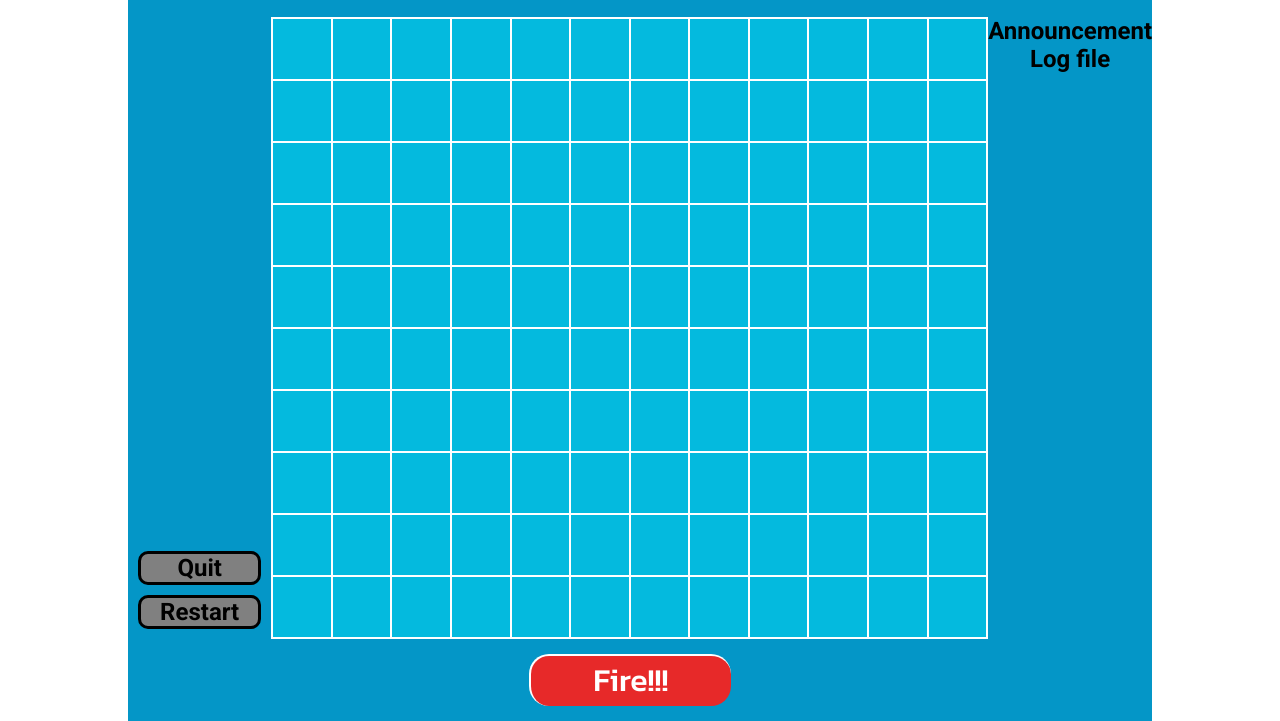
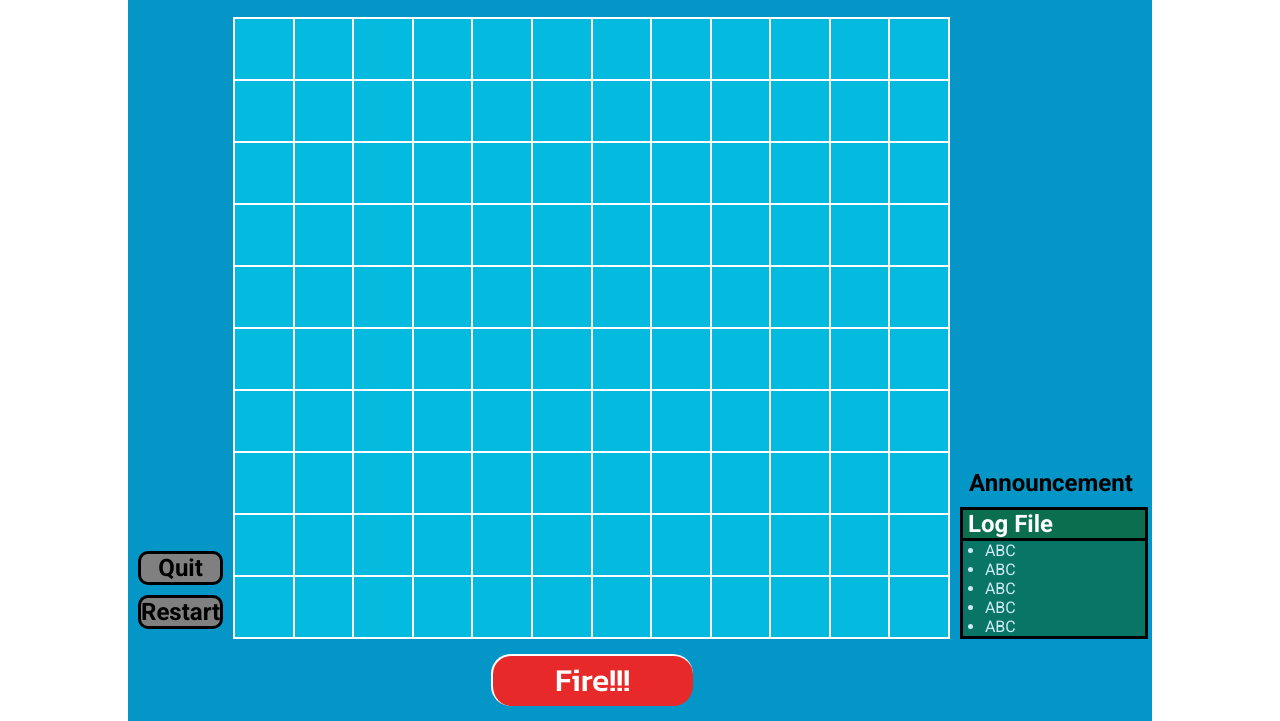
Before and after one commit to KhoaDinhNguyen/BattleShip, a plain HTML site: page gamePlay.html in a window 1280 px wide. Shown: the part 111-832 px from the top of the page. Drawn offline with Linux system fonts and the light colour scheme; a web font is replaced by a local one.

Commit message:
feat: add log file feature

```diff
--- a/gamePlay.html
+++ b/gamePlay.html
@@ -28,7 +28,7 @@
     <main>
       <h1>Battleship</h1>
       <div id="board">
-        <table>
+        <table class="playboard">
           <tr>
             <td></td>
             <td></td>
@@ -179,8 +179,15 @@
           <div>
             <h2>Announcement</h2>
           </div>
-          <div>
-            <h2>Log file</h2>
+          <div class="logfile">
+            <h2>Log File</h2>
+            <ul>
+              <li><p>ABC</p></li>
+              <li><p>ABC</p></li>
+              <li><p>ABC</p></li>
+              <li><p>ABC</p></li>
+              <li><p>ABC</p></li>
+            </ul>
           </div>
         </div>
       </div>
--- a/source/css/gamePlay.css
+++ b/source/css/gamePlay.css
@@ -59,27 +59,27 @@ h1 {
 #board {
     display: grid;
     margin: 0 auto;
-    grid-template-columns: 1fr 70% 1fr;
+    grid-template-columns: 1fr 70% 3fr;
     grid-template-rows: auto auto;
 }
 
-#board #interact {
+#interact {
     grid-column: 1 / span 1;
     grid-row: 1 / span 1;
 }
 
-#board #console{
+#console{
     grid-column: 3 / span 1;
     grid-row: 1 / span 1;
 }
 
 /*============================= table ======================= */
-#board table {
+table.playboard {
     border-collapse: collapse;
     background-color: #04bade;
 }
 
-#board table td {
+table.playboard td {
     grid-column: 2 / span 1;
     grid-row: 1 / span 1;
     border: white solid 2px;
@@ -87,12 +87,12 @@ h1 {
     height: 60px;
 }
 
-#board table td:hover {
+table.playboard td:hover {
     background-color: #55e2e9;
 }
 
 /*============================= fire button ======================= */
-#board #fire{
+#fire{
     grid-column: 2 / span 1;
     grid-row: 2 / span 1;
     height: 50px;
@@ -110,7 +110,7 @@ h1 {
     cursor: default;
 }
 
-#board #fire:active {
+#fire:active {
     box-shadow: 5px 5px #E72929;
     border-right: white;
     border-bottom: white;
@@ -136,3 +136,40 @@ h1 {
 #interact .quit:active, #interact .restart:active {
     box-shadow: 5px 5px gray;
 }
+
+#console {
+    display: flex;
+    flex-direction: column;
+    justify-content: flex-end;
+}
+
+.logfile {
+    border-collapse: collapse;
+    border: 3px solid black;
+    margin: 10px;
+    margin-bottom: 0px;
+    width: 90%;
+    text-align: left;
+    color: white;
+}
+
+.logfile h2 {
+    background-color: #0b6e4f;
+    padding-left: 5px;
+    border-bottom: black solid 3px;
+}
+
+.logfile ul {
+    background-color: #0b6e4f;
+    opacity: 0.8;
+    list-style-position: inside;
+}
+
+.logfile ul li{
+    margin-left: 5px;
+}
+
+.logfile ul li p{
+    display: inline;
+    margin-left: -5px;
+}
```
